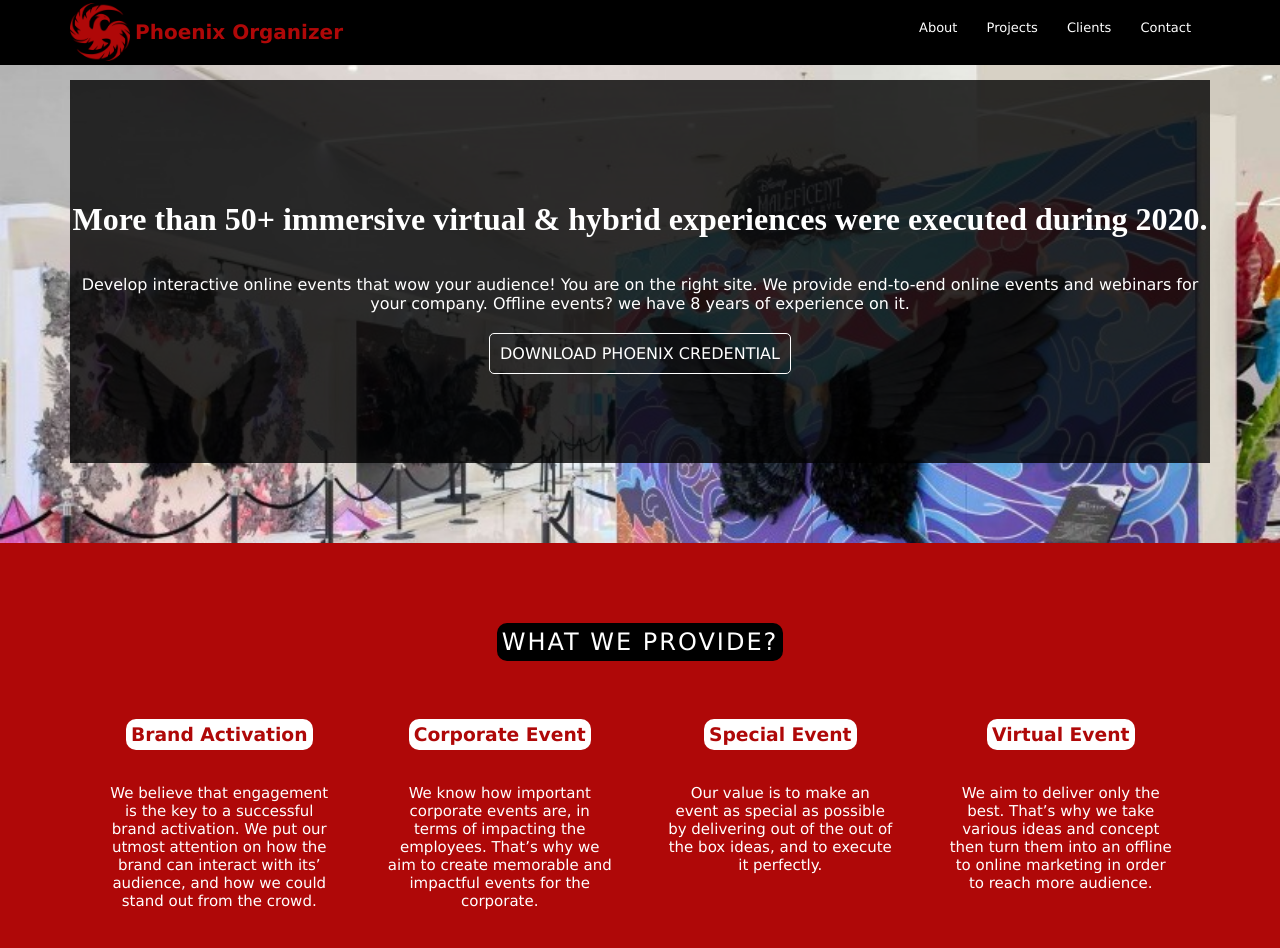
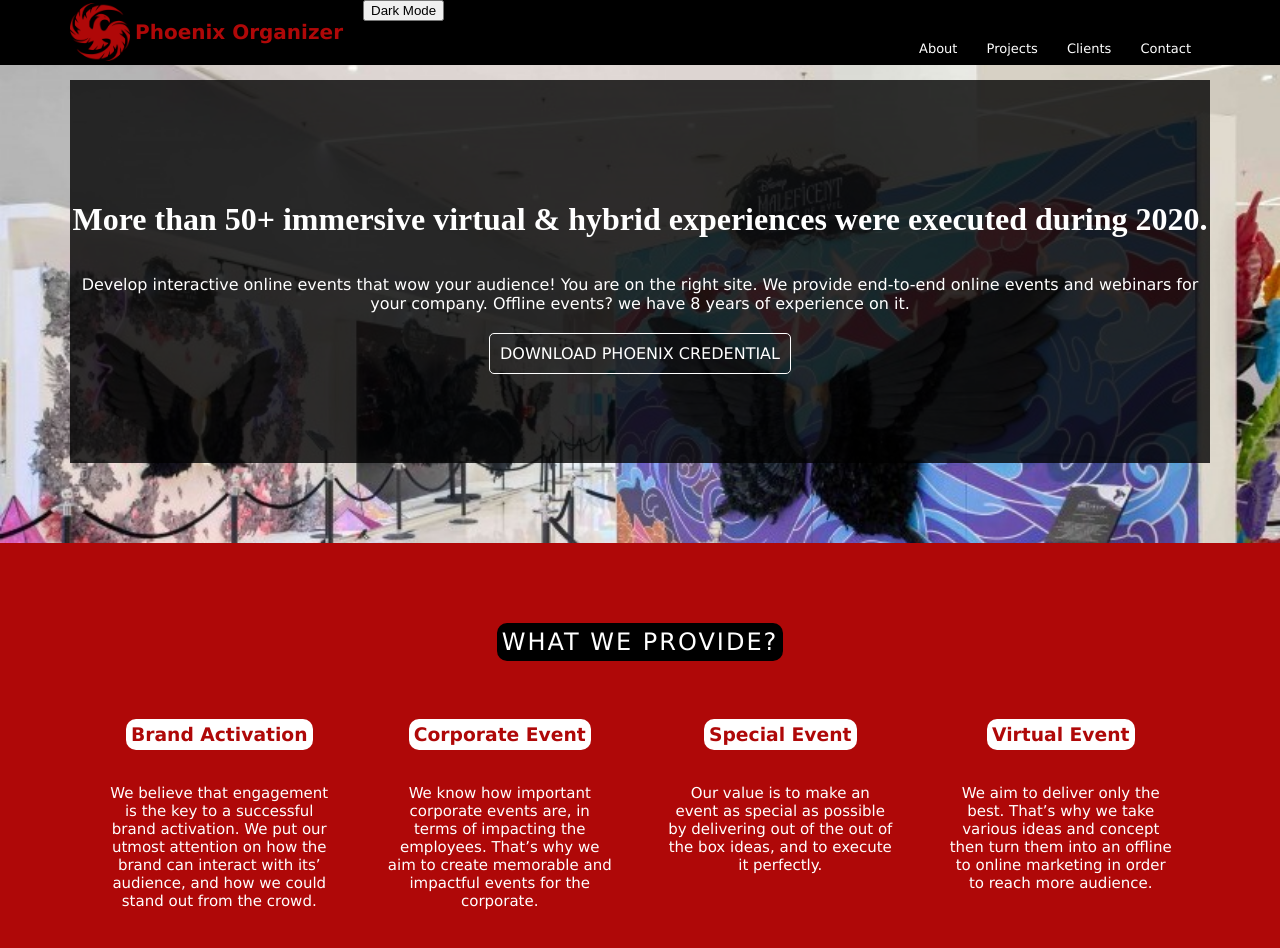
Before and after one commit to farizaiis/farizaiis.github.io, a plain HTML site: page index.html in a window 1280 px wide. Shown: the top 948 px of the page. Drawn offline with Linux system fonts and the light colour scheme.

Commit message:
Update index.html

```diff
--- a/index.html
+++ b/index.html
@@ -15,6 +15,9 @@
           <div class="header-left">
             <img class="logo" src="pngwing.com.png">
             <p>Phoenix Organizer</p>
+          </div>
+          <div class="darkmodebutton">
+            <button onclick="myFunction()">Dark Mode</button>
           </div>
           <div class="header-right">
             <div class="btn-wrapper">
@@ -125,5 +128,11 @@
           </div>
         </div>
       </footer>
+      <script>
+        function myFunction() {
+          var element = document.body;
+          element.classList.toogle("dark-mode");
+        };
+      </script>
   </body>
 </html>
```
